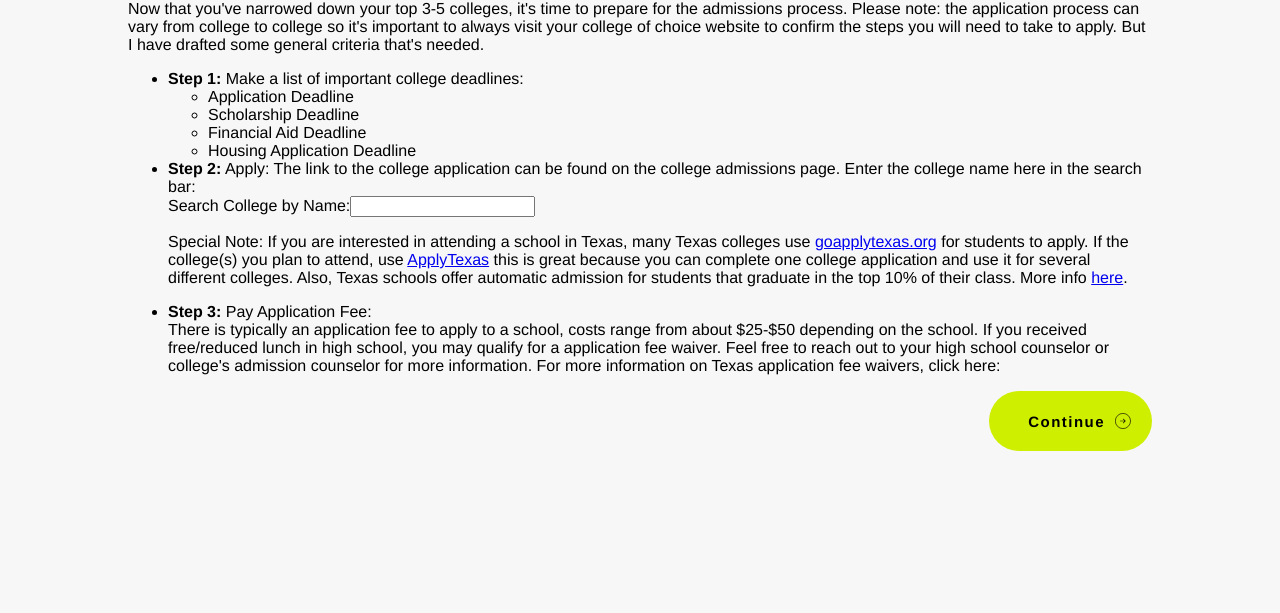
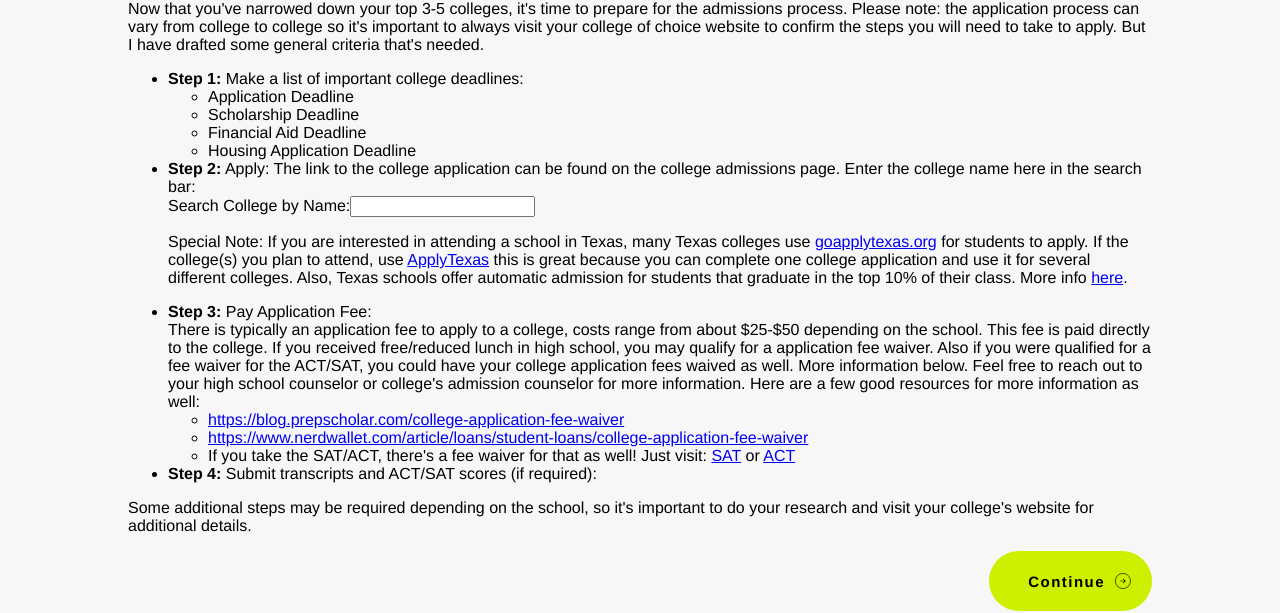
Before and after one commit to a-cole55/college-guide, a React (Create React App) app: page /admission in a window 1280 px wide. Shown: the part 186-799 px from the top of the page. Built offline with nearby package versions, Linux system fonts and the light colour scheme.

Commit message:
additional admissions content

```diff
--- a/src/components/Admission.js
+++ b/src/components/Admission.js
@@ -25,11 +25,20 @@ export default function Admission(){
                     several different colleges.
                     Also, Texas schools offer automatic admission for students that graduate in the top 10% of their class. More info <a href="http://www.collegeforalltexans.com/?objectid=6D0B8C2F-C987-12B0-27CAFED91FACC7FB">here</a>.
                 </p>
-                <li><strong>Step 3:</strong> Pay Application Fee:</li> There is typically an application fee to apply to a school, costs range from about
-                $25-$50 depending on the school. If you received free/reduced lunch in high school, you may qualify for a application fee waiver.
+                <li><strong>Step 3:</strong> Pay Application Fee:</li> There is typically an application fee to apply to a college, costs range from about
+                $25-$50 depending on the school. This fee is paid directly to the college. If you received free/reduced lunch in high school, you may qualify for a application fee waiver. Also if you were
+                qualified for a fee waiver for the ACT/SAT, you could have your college application fees waived as well. More information below.
                 Feel free to reach out to your high school counselor or college's admission counselor for more information.
-                For more information on Texas application fee waivers, click here:
+                Here are a few good resources for more information as well:
+                <ul>
+                    <li><a href="https://blog.prepscholar.com/college-application-fee-waiver">https://blog.prepscholar.com/college-application-fee-waiver</a></li>
+                    <li><a href="https://www.nerdwallet.com/article/loans/student-loans/college-application-fee-waiver">https://www.nerdwallet.com/article/loans/student-loans/college-application-fee-waiver</a></li>
+                    <li>If you take the SAT/ACT, there's a fee waiver for that as well! Just visit: <a href="https://satsuite.collegeboard.org/sat/registration/fee-waivers">SAT</a> or <a href="https://www.act.org/content/act/en/products-and-services/the-act/registration/fees/fee-waivers.html">ACT</a></li>
+                </ul>
+                <li><strong>Step 4:</strong> Submit transcripts and ACT/SAT scores (if required):</li>
+                {/* <li><strong>Step 1:</strong> Make a list of important college deadlines:</li> */}
             </ul>
+            <p>Some additional steps may be required depending on the school, so it's important to do your research and visit your college's website for additional details.</p>
             <div className="button">
             <a className="navigation" href="/finaid"><NavigationButton /></a>
             </div>
```
